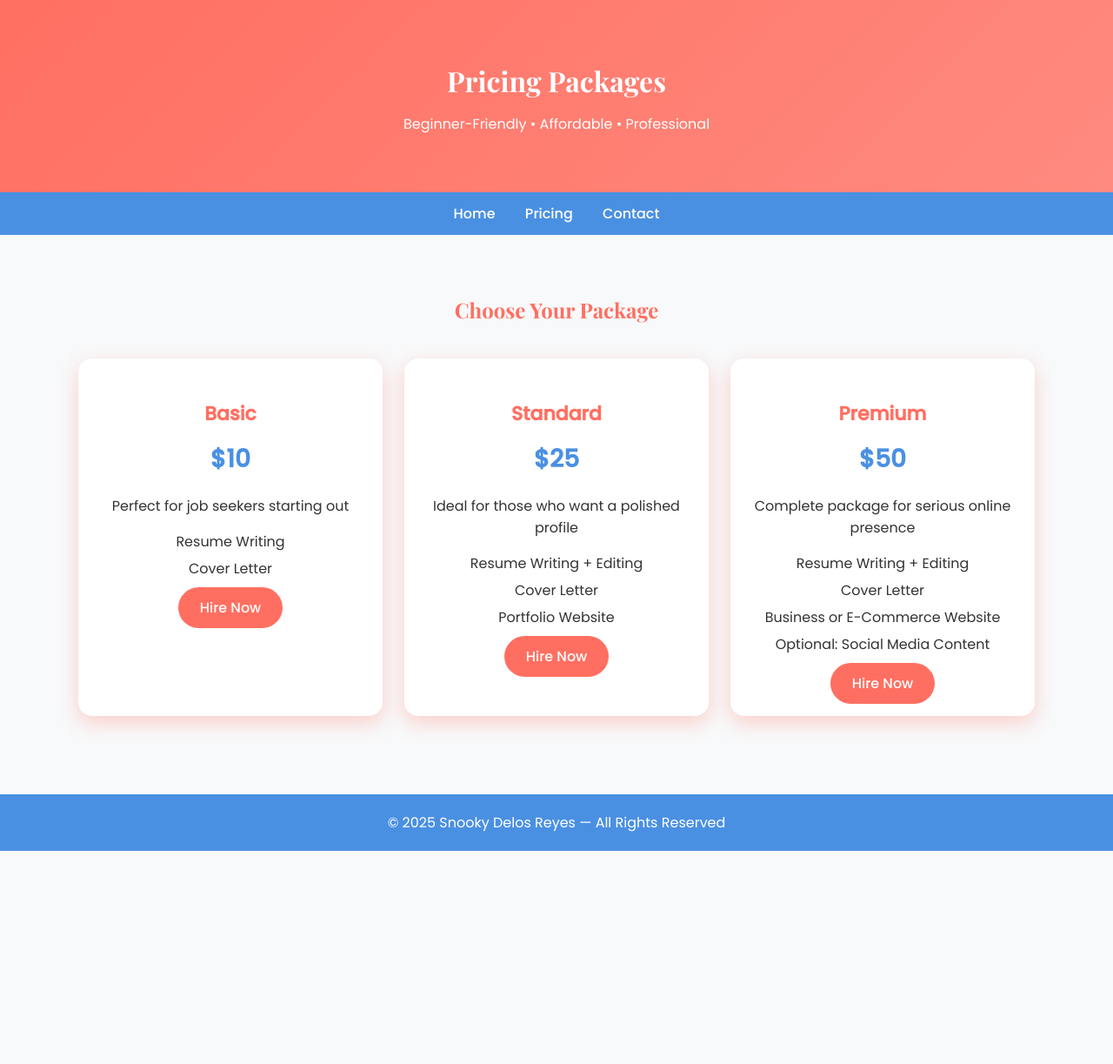
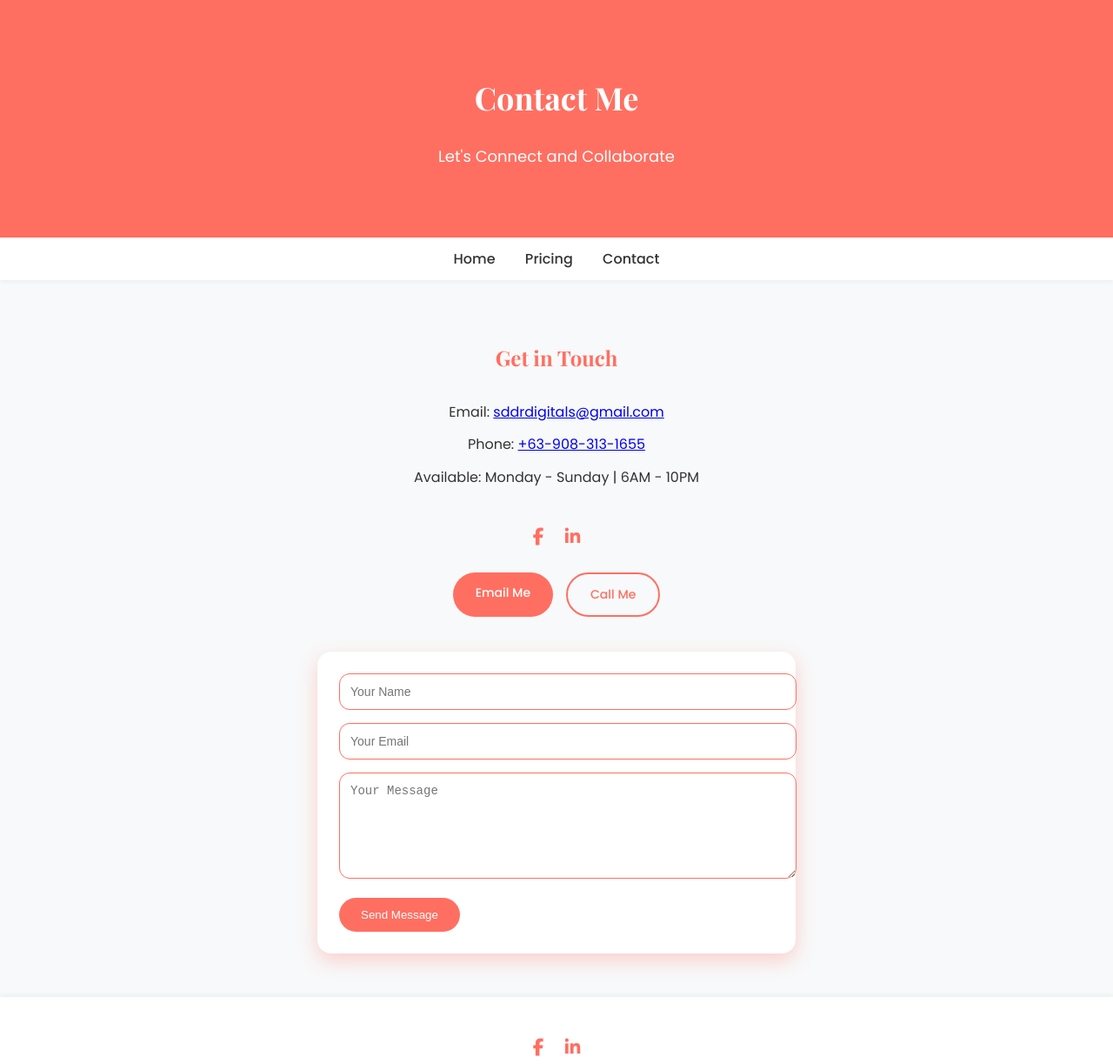
Before and after one commit to dsnooky/myportfolio, a plain HTML site: page contact.html in a window 1280 px wide. Shown: the top 1223 px of the page at 87% size. Before the commit the page ends 978 px from the top, so only its background shows below. Drawn offline with nearby package versions, Linux system fonts and the light colour scheme.

Commit message:
Update contact.html

```diff
--- a/contact.html
+++ b/contact.html
@@ -3,44 +3,51 @@
 <head>
 <meta charset="UTF-8">
 <meta name="viewport" content="width=device-width, initial-scale=1.0">
-<title>Pricing | Snooky Delos Reyes</title>
+<title>Contact | Snooky Delos Reyes</title>
 
+<!-- Google Fonts -->
 <link href="https://fonts.googleapis.com/css2?family=Playfair+Display:wght@500;700&family=Poppins:wght@300;400;500&display=swap" rel="stylesheet">
+<!-- Font Awesome -->
+<link rel="stylesheet" href="https://cdnjs.cloudflare.com/ajax/libs/font-awesome/6.5.0/css/all.min.css"/>
 
 <style>
+/* GLOBAL */
 body {
     font-family: "Poppins", sans-serif;
     background: #F8F9FA;
     color: #333333;
     margin: 0;
+    line-height: 1.6;
 }
 
 /* HEADER */
 header {
-    background: linear-gradient(135deg, #FF6F61, #FF8A80);
+    background: #FF6F61;
     text-align: center;
-    padding: 50px 20px;
-    color: #FFFFFF;
+    padding: 60px 20px;
+    color: #fff;
 }
 
 header h1 {
     font-family: "Playfair Display", serif;
-    margin-bottom: 8px;
+    font-size: 36px;
 }
 
 header p {
-    font-size: 16px;
+    margin-top: 10px;
+    font-size: 18px;
 }
 
 /* NAVIGATION */
 nav {
-    background: #4A90E2;
+    background: #ffffff;
     padding: 12px;
     text-align: center;
+    box-shadow: 0 2px 6px rgba(0,0,0,0.05);
 }
 
 nav a {
-    color: #FFFFFF;
+    color: #333333;
     margin: 0 15px;
     text-decoration: none;
     font-weight: 500;
@@ -48,12 +55,12 @@ nav a {
 }
 
 nav a:hover {
-    color: #FF6F61;
+    color: #4A90E2;
 }
 
-/* SECTION */
+/* CONTACT SECTION */
 .section {
-    max-width: 1100px;
+    max-width: 900px;
     margin: auto;
     padding: 50px 20px;
 }
@@ -62,82 +69,125 @@ h2 {
     font-family: "Playfair Display", serif;
     color: #FF6F61;
     text-align: center;
+    margin-bottom: 30px;
+}
+
+.contact-info {
+    text-align: center;
     margin-bottom: 40px;
 }
 
-/* PRICING GRID */
-.pricing-grid {
-    display: grid;
-    grid-template-columns: repeat(auto-fit, minmax(250px, 1fr));
-    gap: 25px;
+.contact-info p {
+    font-size: 16px;
+    margin: 12px 0;
 }
 
-/* PACKAGE CARDS */
-.pricing-card {
+.contact-social {
+    text-align: center;
+    margin-top: 20px;
+}
+
+.contact-social a {
+    display: inline-block;
+    margin: 0 10px;
+    color: #FF6F61;
+    font-size: 20px;
+    transition: 0.3s;
+    text-decoration: none;
+}
+
+.contact-social a:hover {
+    color: #4A90E2;
+}
+
+/* CTA BUTTONS */
+.cta-buttons {
+    display: flex;
+    justify-content: center;
+    gap: 15px;
+    flex-wrap: wrap;
+    margin-top: 25px;
+}
+
+.cta-btn {
+    padding: 12px 26px;
+    border-radius: 30px;
+    text-decoration: none;
+    font-weight: 500;
+    transition: 0.3s;
+    font-size: 14px;
+}
+
+.cta-primary {
+    background: #FF6F61;
+    color: #fff;
+}
+
+.cta-primary:hover {
+    background: #e65b4f;
+}
+
+.cta-secondary {
+    background: transparent;
+    color: #FF6F61;
+    border: 2px solid #FF6F61;
+}
+
+.cta-secondary:hover {
+    background: #FF6F61;
+    color: #fff;
+}
+
+/* FORM STYLING */
+.contact-form {
     background: #FFFFFF;
     padding: 25px;
     border-radius: 16px;
     box-shadow: 0 8px 22px rgba(255,111,97,0.3);
-    text-align: center;
-    transition: 0.3s;
-    cursor: pointer;
+    max-width: 500px;
+    margin: 40px auto 0;
 }
 
-.pricing-card:hover {
-    transform: translateY(-6px);
-    box-shadow: 0 14px 30px rgba(255,111,97,0.5);
+.contact-form input,
+.contact-form textarea {
+    width: 100%;
+    padding: 12px;
+    margin-bottom: 15px;
+    border-radius: 12px;
+    border: 1px solid #FF6F61;
+    font-size: 14px;
 }
 
-.pricing-card h3 {
-    color: #FF6F61;
-    margin-bottom: 15px;
-    font-size: 22px;
-}
-
-.pricing-card p {
-    margin-bottom: 15px;
-}
-
-.pricing-card ul {
-    list-style: none;
-    padding: 0;
-    margin-bottom: 20px;
-}
-
-.pricing-card li {
-    margin-bottom: 6px;
-}
-
-/* PRICE TAG */
-.price {
-    font-size: 28px;
-    font-weight: 600;
-    color: #4A90E2;
-    margin-bottom: 20px;
-}
-
-/* CTA BUTTON */
-.cta a {
+.contact-form button {
     background: #FF6F61;
-    color: #FFFFFF;
+    color: #fff;
+    border: none;
     padding: 12px 25px;
     border-radius: 30px;
-    text-decoration: none;
+    cursor: pointer;
     font-weight: 500;
     transition: 0.3s;
 }
 
-.cta a:hover {
-    background: #E55B50;
+.contact-form button:hover {
+    background: #e65b4f;
 }
 
 /* FOOTER */
 footer {
-    background: #4A90E2;
+    background: #FFFFFF;
     text-align: center;
-    padding: 20px;
-    color: #FFFFFF;
-    margin-top: 40px;
+    padding: 22px;
+    color: #333333;
+    box-shadow: 0 -2px 6px rgba(0,0,0,0.05);
+}
+
+footer .contact-social a {
+    color: #FF6F61;
+}
+
+footer .contact-social a:hover {
+    color: #4A90E2;
 }
 </style>
 </head>
@@ -145,69 +195,51 @@ footer {
 <body>
 
 <header>
-    <h1>Pricing Packages</h1>
-    <p>Beginner-Friendly • Affordable • Professional</p>
+    <h1>Contact Me</h1>
+    <p>Let's Connect and Collaborate</p>
 </header>
 
 <nav>
     <a href="index.html">Home</a>
-    <a href="#pricing">Pricing</a>
+    <a href="pricing.html">Pricing</a>
     <a href="contact.html">Contact</a>
 </nav>
 
-<section class="section" id="pricing">
-    <h2>Choose Your Package</h2>
+<section class="section">
+    <h2>Get in Touch</h2>
 
-    <div class="pricing-grid">
-        <!-- Basic Package -->
-        <div class="pricing-card">
-            <h3>Basic</h3>
-            <div class="price">$10</div>
-            <p>Perfect for job seekers starting out</p>
-            <ul>
-                <li>Resume Writing</li>
-                <li>Cover Letter</li>
-            </ul>
-            <div class="cta">
-                <a href="contact.html">Hire Now</a>
-            </div>
-        </div>
+    <div class="contact-info">
+        <p>Email: <a href="mailto:sddrdigitals@gmail.com">sddrdigitals@gmail.com</a></p>
+        <p>Phone: <a href="tel:+639083131655">+63-908-313-1655</a></p>
+        <p>Available: Monday - Sunday | 6AM - 10PM</p>
+    </div>
 
-        <!-- Standard Package -->
-        <div class="pricing-card">
-            <h3>Standard</h3>
-            <div class="price">$25</div>
-            <p>Ideal for those who want a polished profile</p>
-            <ul>
-                <li>Resume Writing + Editing</li>
-                <li>Cover Letter</li>
-                <li>Portfolio Website</li>
-            </ul>
-            <div class="cta">
-                <a href="contact.html">Hire Now</a>
-            </div>
-        </div>
+    <div class="contact-social">
+        <a href="https://www.facebook.com/sddrservices" target="_blank"><i class="fab fa-facebook-f"></i></a>
+        <a href="https://www.linkedin.com/in/snookydelosreyes" target="_blank"><i class="fab fa-linkedin-in"></i></a>
+    </div>
 
-        <!-- Premium Package -->
-        <div class="pricing-card">
-            <h3>Premium</h3>
-            <div class="price">$50</div>
-            <p>Complete package for serious online presence</p>
-            <ul>
-                <li>Resume Writing + Editing</li>
-                <li>Cover Letter</li>
-                <li>Business or E-Commerce Website</li>
-                <li>Optional: Social Media Content</li>
-            </ul>
-            <div class="cta">
-                <a href="contact.html">Hire Now</a>
-            </div>
-        </div>
+    <div class="cta-buttons">
+        <a href="mailto:sddrdigitals@gmail.com" class="cta-btn cta-primary">Email Me</a>
+        <a href="tel:+639083131655" class="cta-btn cta-secondary">Call Me</a>
+    </div>
+
+    <div class="contact-form">
+        <form action="mailto:sddrdigitals@gmail.com" method="post" enctype="text/plain">
+            <input type="text" name="name" placeholder="Your Name" required>
+            <input type="email" name="email" placeholder="Your Email" required>
+            <textarea name="message" rows="6" placeholder="Your Message" required></textarea>
+            <button type="submit">Send Message</button>
+        </form>
     </div>
 </section>
 
 <footer>
-    © 2025 Snooky Delos Reyes — All Rights Reserved
+    <div class="contact-social">
+        <a href="https://www.facebook.com/sddrservices" target="_blank"><i class="fab fa-facebook-f"></i></a>
+        <a href="https://www.linkedin.com/in/snookydelosreyes" target="_blank"><i class="fab fa-linkedin-in"></i></a>
+    </div>
+    <p>© 2025 Snooky Delos Reyes — All Rights Reserved</p>
 </footer>
 
 </body>
```
